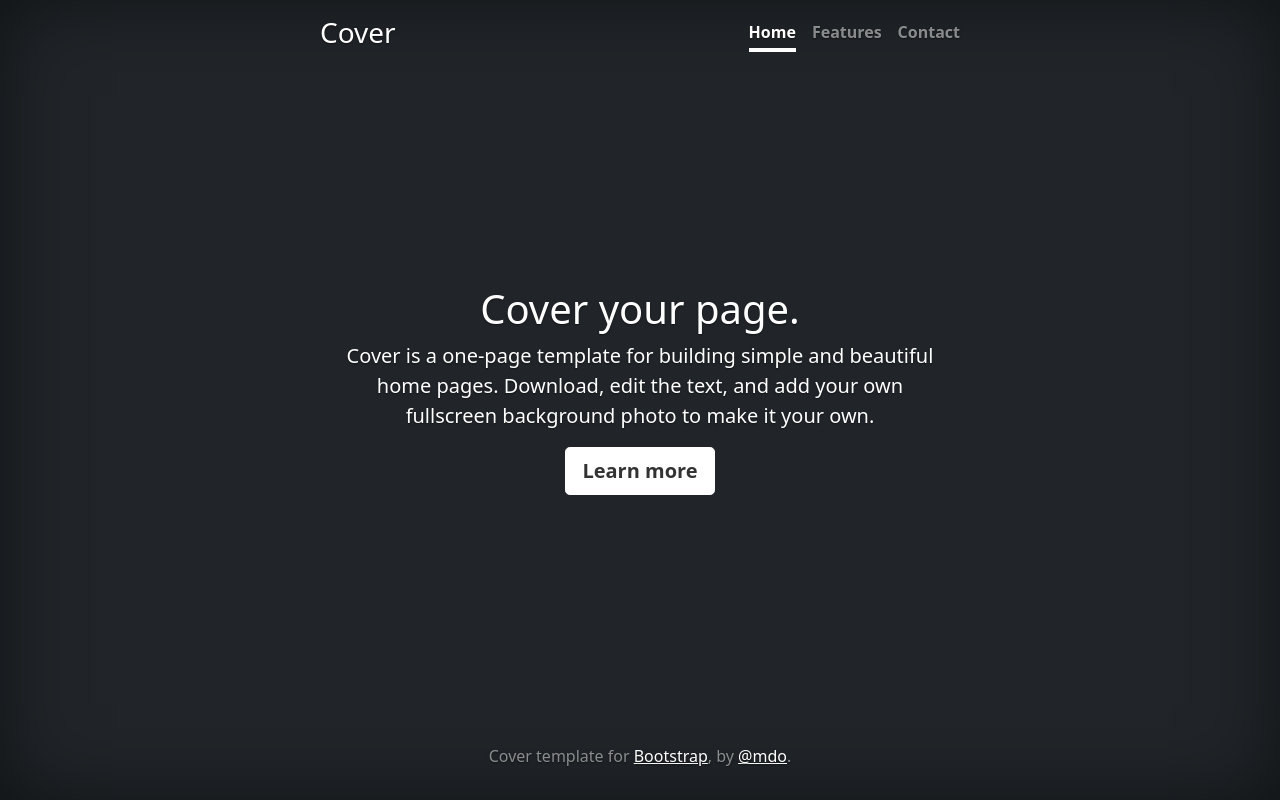
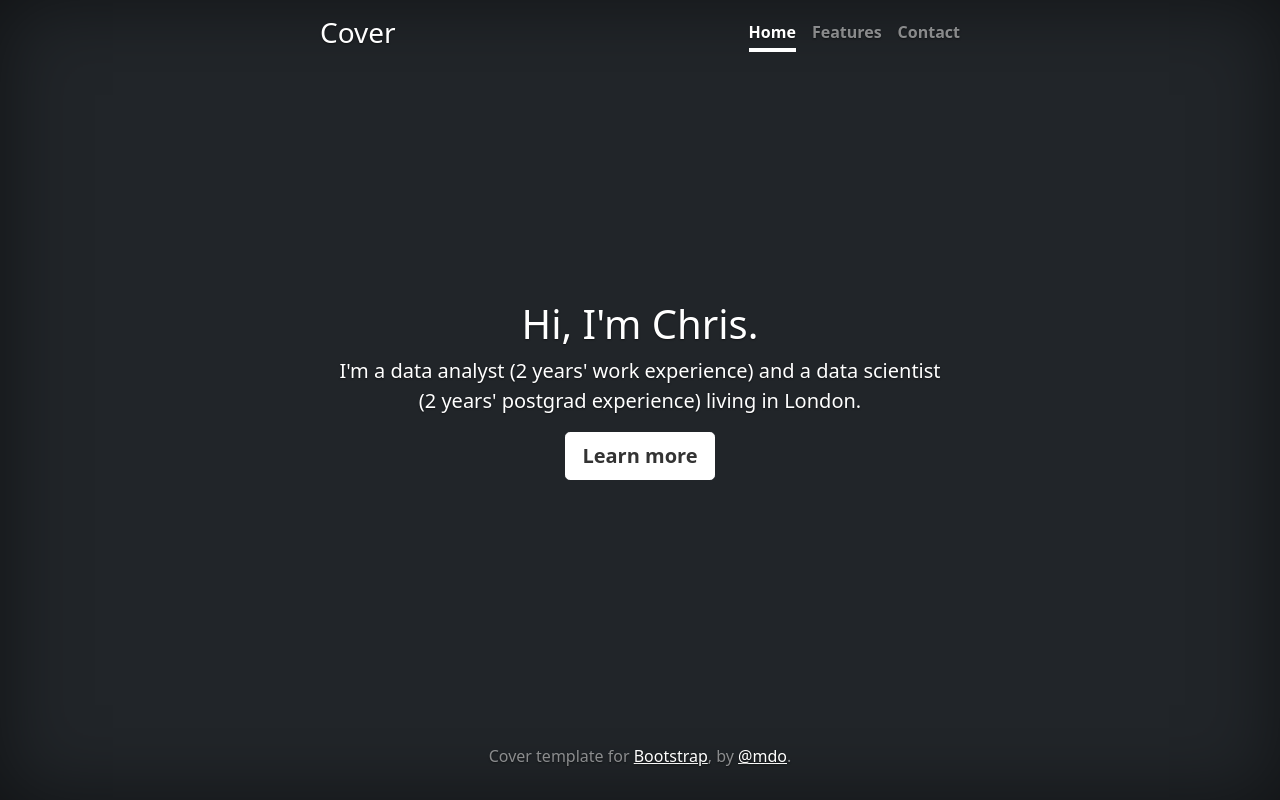
Before and after one commit to cconrady/cconrady.github.io, a plain HTML site: page index.html in a window 1280 px wide. Drawn offline with Linux system fonts and the light colour scheme.

Commit message:
Update index.html

```diff
--- a/index.html
+++ b/index.html
@@ -50,8 +50,8 @@
   </header>
 
   <main class="px-3">
-    <h1>Cover your page.</h1>
-    <p class="lead">Cover is a one-page template for building simple and beautiful home pages. Download, edit the text, and add your own fullscreen background photo to make it your own.</p>
+    <h1>Hi, I'm Chris.</h1>
+    <p class="lead">I'm a data analyst (2 years' work experience) and a data scientist (2 years' postgrad experience) living in London.</p>
     <p class="lead">
       <a href="#" class="btn btn-lg btn-secondary fw-bold border-white bg-white">Learn more</a>
     </p>
```
